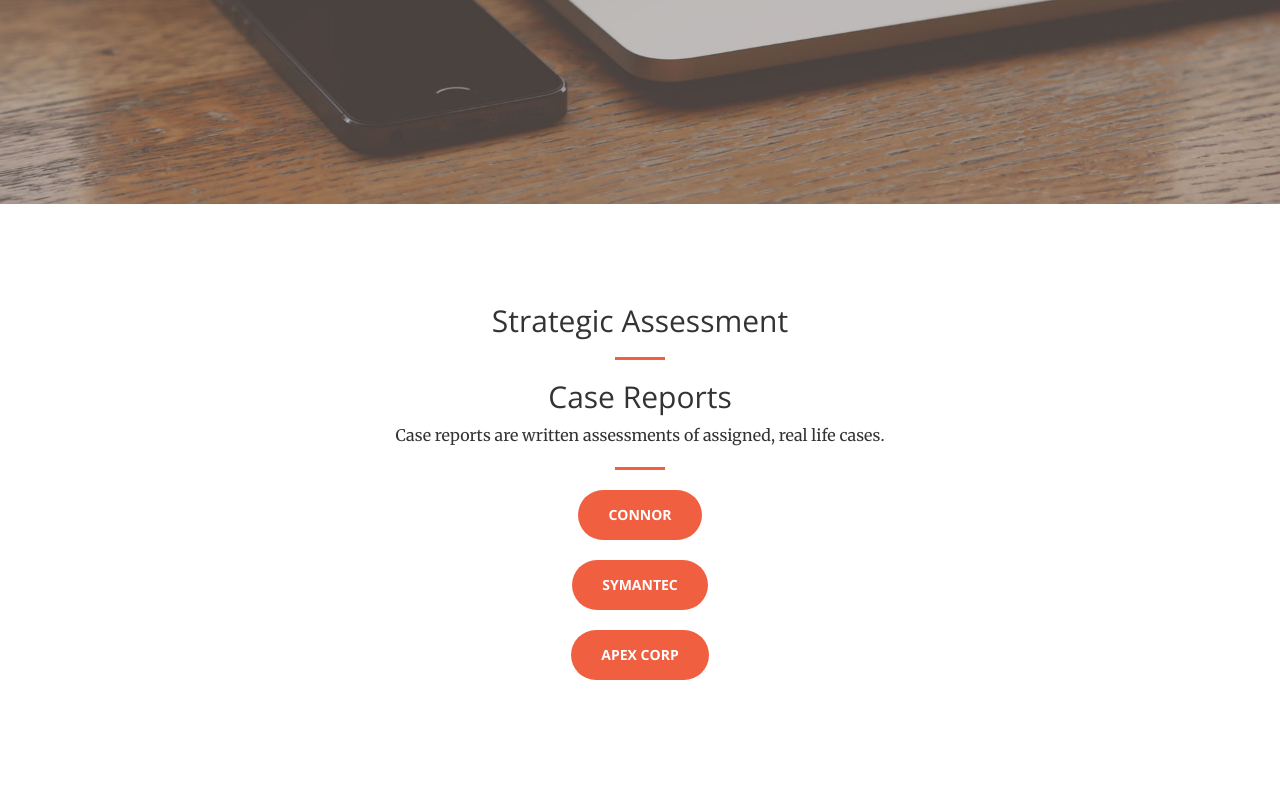
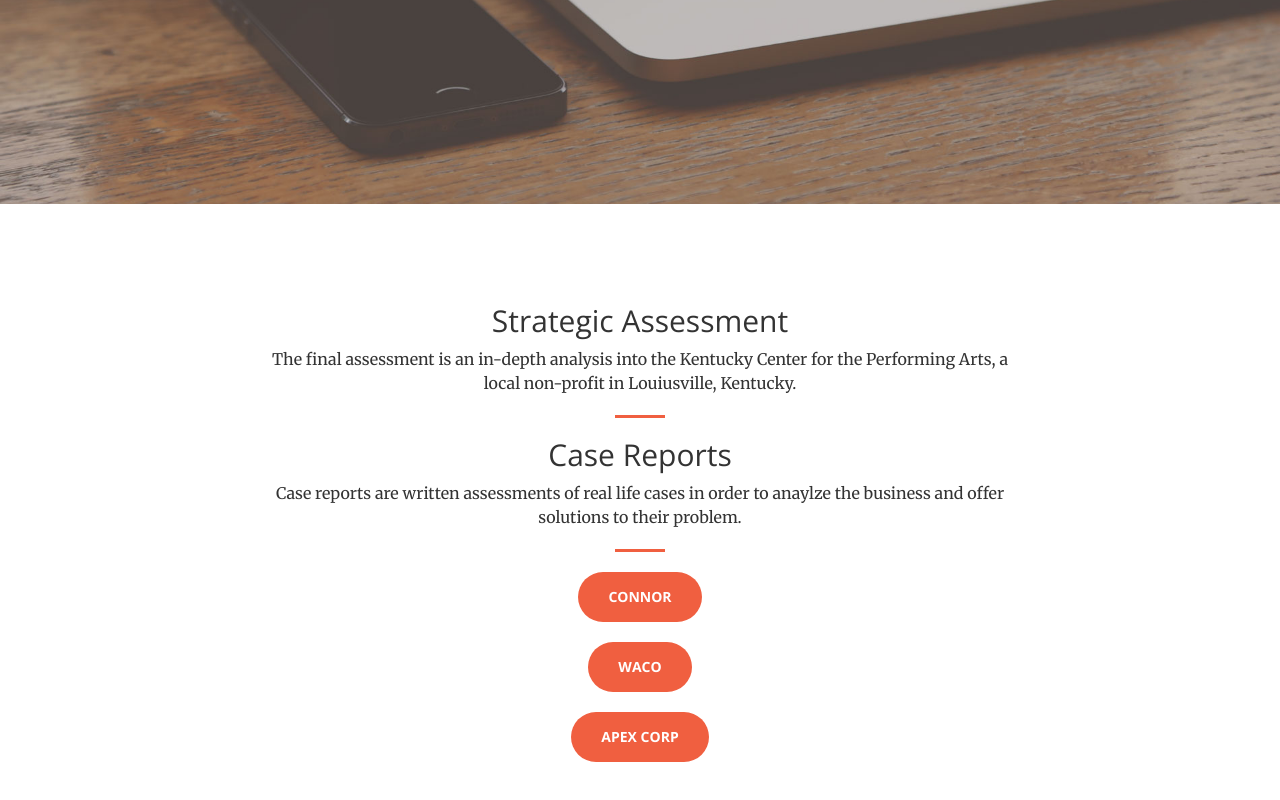
Before and after one commit to paigefenwick/paigefenwick.github.io, a plain HTML site: page mgmt.html in a window 1280 px wide. Shown: the part 596-1396 px from the top of the page. Drawn offline with nearby package versions, Linux system fonts and the light colour scheme.

Commit message:
documents added to mgmt

```diff
--- a/mgmt.html
+++ b/mgmt.html
@@ -80,16 +80,17 @@
             <div class="row">
                 <div class="col-lg-8 col-lg-offset-2 text-center">
                     <h2 class="section-heading">Strategic Assessment</h2>
+                    <p>The final assessment is an in-depth analysis into the Kentucky Center for the Performing Arts, a local non-profit in Louiusville, Kentucky.</p>
                     <hr class="primary">
                 </div><br>
                 <div class="col-lg-center-4 text-center">
                 </div>
                 <div class="col-lg-8 col-lg-offset-2 text-center">
                     <h2 class="section-heading">Case Reports</h2>
-                    <p>Case reports are written assessments of assigned, real life cases.</p>
+                    <p>Case reports are written assessments of real life cases in order to anaylze the business and offer solutions to their problem.</p>
                     <hr class="primary">
                     <a href="410/Connor.pdf" class="btn btn-primary btn-xl page-scroll">Connor</a><br><br>
-                    <a href="410/Symantec.pdf" class="btn btn-primary btn-xl page-scroll">Symantec</a><br><br>
+                    <a href="410/Waco.pdf" class="btn btn-primary btn-xl page-scroll">Waco</a><br><br>
                     <a href="410/APEX Corporation.pdf" class="btn btn-primary btn-xl page-scroll">APEX Corp</a><br><br>
                 </div><br>
             </div>
```
Also changed, not shown: 3 other files.
